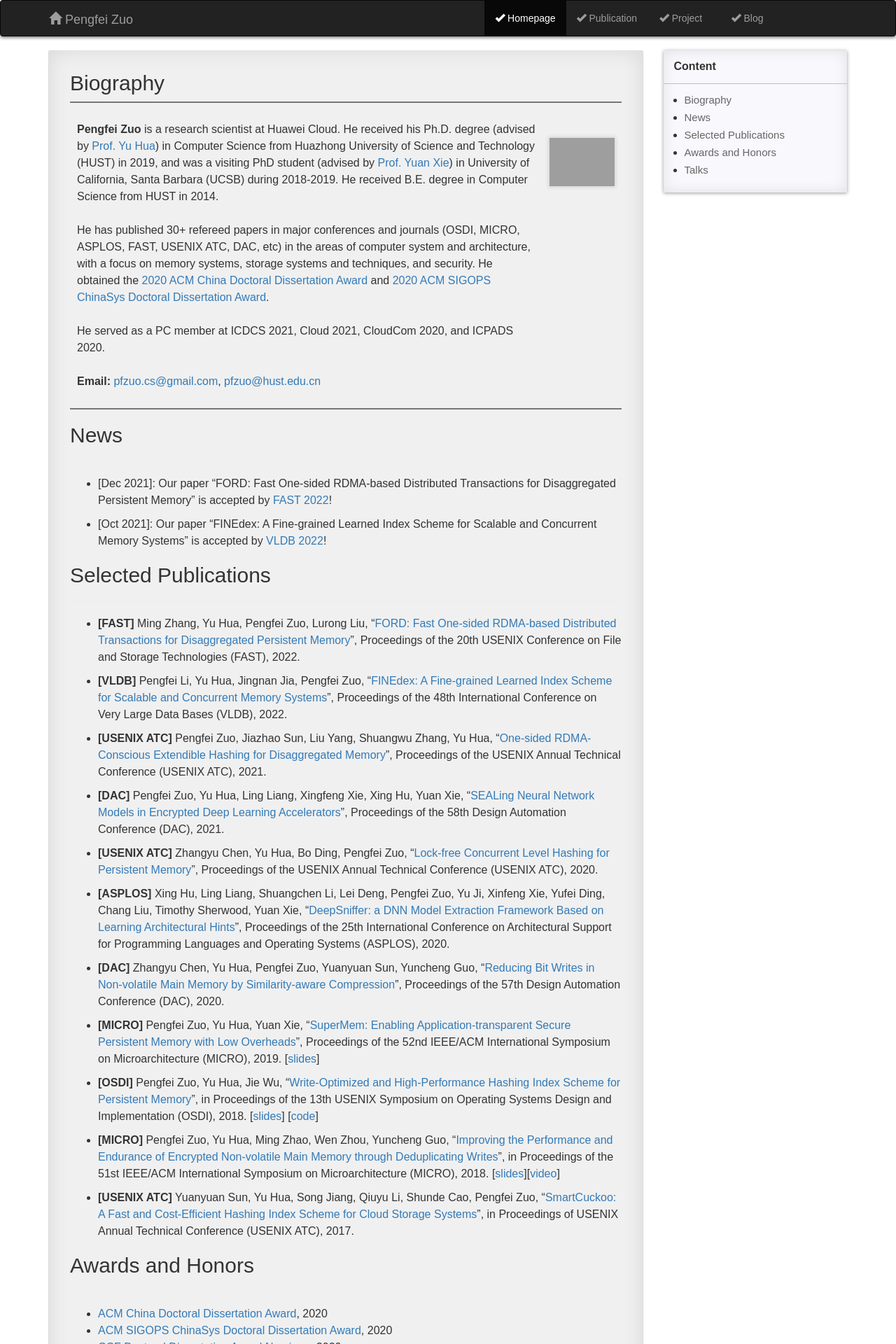
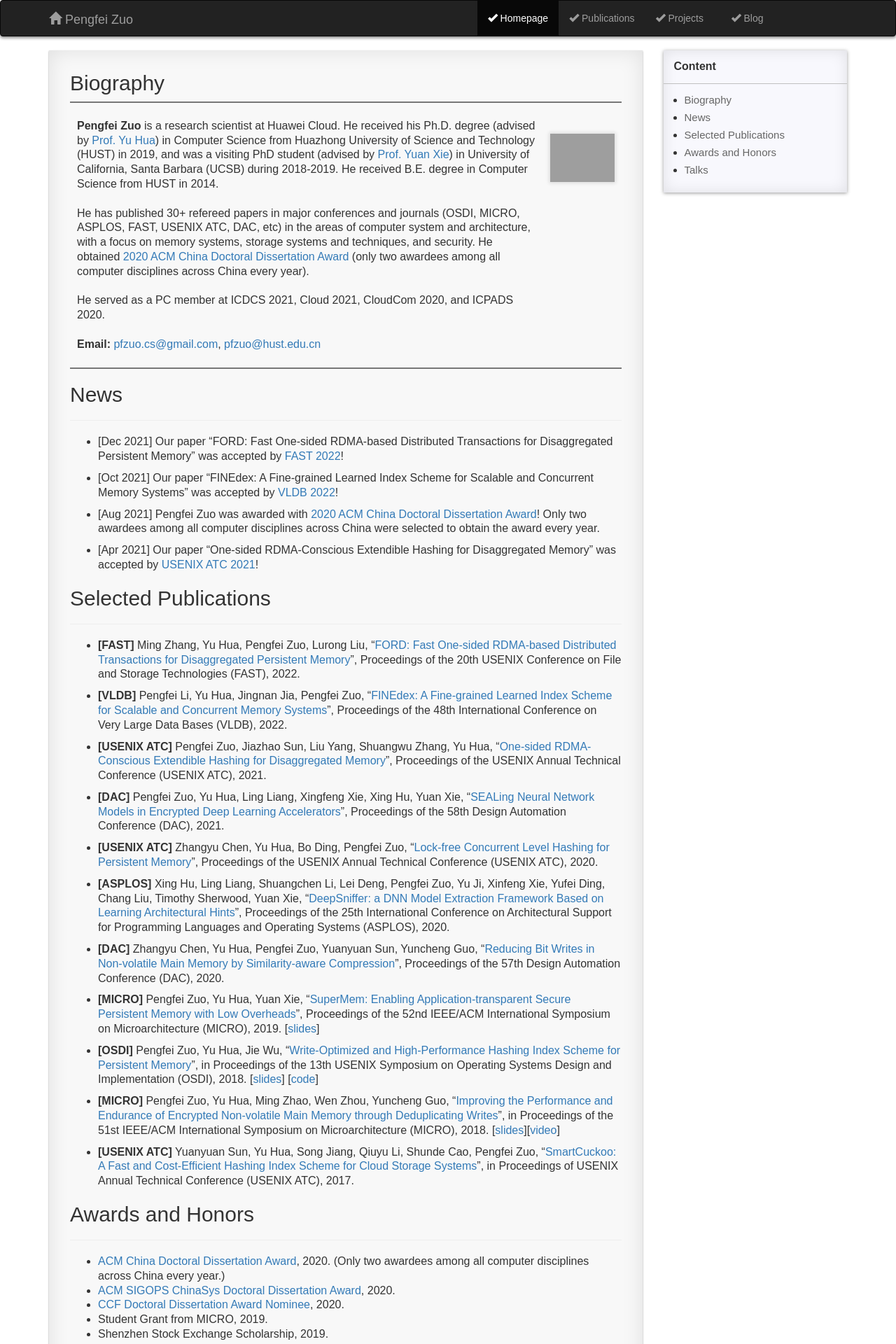
Before and after one commit to Menguozi/Menguozi.github.io, a Jekyll site: the page built from pages/1_homepage.md, in a window 1280 px wide. Shown: the top 1920 px of the page at 70% size. Built offline with Jekyll 4.4.1, drawn with Linux system fonts in a browser that asks for light colours; comment, search, counter and statistics services are not loaded; some of the changed text lies outside the part shown; grey boxes are pictures that could not be loaded.

Commit message:
new homepage

```diff
--- a/pages/1_homepage.md
+++ b/pages/1_homepage.md
@@ -12,17 +12,20 @@ permalink: /homepage/
 
 ## Biography
 
-| <br> **Pengfei Zuo** is a research scientist at Huawei Cloud. He received his Ph.D. degree (advised by [Prof. Yu Hua](https://csyhua.github.io/csyhua/index.html)) in Computer Science from Huazhong University of Science and Technology (HUST) in 2019, and was a visiting PhD student (advised by [Prof. Yuan Xie](https://www.ece.ucsb.edu/~yuanxie/)) in University of California, Santa Barbara (UCSB) during 2018-2019. He received B.E. degree in Computer Science from HUST in 2014. <br><br>He has published 30+ refereed papers in major conferences and journals (OSDI, MICRO, ASPLOS, FAST, USENIX ATC, DAC, etc) in the areas of computer system and architecture, with a focus on memory systems, storage systems and techniques, and security. He obtained the [2020 ACM China Doctoral Dissertation Award](https://www.acmturc.com/2021/cn/doctoral_thesis_award.html) and [2020 ACM SIGOPS ChinaSys Doctoral Dissertation Award](https://chinasys.org/doku.php?id=awards). <br><br> He served as a PC member at ICDCS 2021, Cloud 2021, CloudCom 2020, and ICPADS 2020. <br> <br> **Email:** <pfzuo.cs@gmail.com>, <pfzuo@hust.edu.cn>   <br> <br> | <br> &emsp; ![image](https://pfzuo.github.io/images/zuo-2021.jpg) <br> <br> |
+| <br> **Pengfei Zuo** is a research scientist at Huawei Cloud. He received his Ph.D. degree (advised by [Prof. Yu Hua](https://csyhua.github.io/csyhua/index.html)) in Computer Science from Huazhong University of Science and Technology (HUST) in 2019, and was a visiting PhD student (advised by [Prof. Yuan Xie](https://www.ece.ucsb.edu/~yuanxie/)) in University of California, Santa Barbara (UCSB) during 2018-2019. He received B.E. degree in Computer Science from HUST in 2014. <br><br>He has published 30+ refereed papers in major conferences and journals (OSDI, MICRO, ASPLOS, FAST, USENIX ATC, DAC, etc) in the areas of computer system and architecture, with a focus on memory systems, storage systems and techniques, and security. He obtained [2020 ACM China Doctoral Dissertation Award](https://www.acmturc.com/2021/cn/doctoral_thesis_award.html) (only two awardees among all computer disciplines across China every year). <br><br> He served as a PC member at ICDCS 2021, Cloud 2021, CloudCom 2020, and ICPADS 2020. <br> <br> **Email:** <pfzuo.cs@gmail.com>, <pfzuo@hust.edu.cn>   <br> <br> | <br> &emsp; ![image](https://pfzuo.github.io/images/zuo-2021.jpg) <br> <br> |
 
 ## News
 
 ---
 
-* [Dec 2021]: Our paper "FORD: Fast One-sided RDMA-based Distributed Transactions for Disaggregated Persistent Memory" is accepted by [FAST 2022](https://www.usenix.org/conference/fast22)!
+* [Dec 2021] Our paper "FORD: Fast One-sided RDMA-based Distributed Transactions for Disaggregated Persistent Memory" was accepted by [FAST 2022](https://www.usenix.org/conference/fast22)!
 
-* [Oct 2021]: Our paper "FINEdex: A Fine-grained Learned Index Scheme for Scalable and Concurrent Memory Systems" is accepted by [VLDB 2022](https://vldb.org/2022/)!
+* [Oct 2021] Our paper "FINEdex: A Fine-grained Learned Index Scheme for Scalable and Concurrent Memory Systems" was accepted by [VLDB 2022](https://vldb.org/2022/)!
 
 
+* [Aug 2021] Pengfei Zuo was awarded with [2020 ACM China Doctoral Dissertation Award](https://www.acmturc.com/2021/cn/doctoral_thesis_award.html)! Only two awardees among all computer disciplines across China were selected to obtain the award every year.
+
+* [Apr 2021] Our paper "One-sided RDMA-Conscious Extendible Hashing for Disaggregated Memory" was accepted by [USENIX ATC 2021](https://www.usenix.org/conference/atc21)!
 
 ## Selected Publications
 
@@ -55,19 +58,19 @@ permalink: /homepage/
 ## Awards and Honors
 
 ---
-*  [ACM China Doctoral Dissertation Award](https://www.acmturc.com/2021/cn/doctoral_thesis_award.html), 2020
-*  [ACM SIGOPS ChinaSys Doctoral Dissertation Award](https://chinasys.org/doku.php?id=home), 2020
-*  [CCF Doctoral Dissertation Award Nominee](https://www.ccf.org.cn/yxbsxwlwjtm/2021-01-14/721436.shtml), 2020
-*  Student Grant from MICRO, 2019
-*  Shenzhen Stock Exchange Scholarship, 2019
-*  Finalist for the Memorable Paper Award in [NVMW 2019](http://nvmw.ucsd.edu/)
-*  National Scholarship for Ph.D. Graduate Students, 2018
-*  Student Grant from OSDI, 2018
-*  Student Grant from MICRO, 2018
-*  National Scholarship for Ph.D. Graduate Students, 2017
-*  ZhiXing Excellent Graduate Scholarship, 2015
-*  Excellent Graduate Student in HUST, 2015, 2016, 2017, and 2018
-*  Award of Excellent B.E. Thesis in Hubei Province, 2014
+*  [ACM China Doctoral Dissertation Award](https://www.acmturc.com/2021/cn/doctoral_thesis_award.html), 2020. (Only two awardees among all computer disciplines across China every year.)
+*  [ACM SIGOPS ChinaSys Doctoral Dissertation Award](https://chinasys.org/doku.php?id=home), 2020.
+*  [CCF Doctoral Dissertation Award Nominee](https://www.ccf.org.cn/yxbsxwlwjtm/2021-01-14/721436.shtml), 2020.
+*  Student Grant from MICRO, 2019.
+*  Shenzhen Stock Exchange Scholarship, 2019.
+*  Finalist for the Memorable Paper Award in [NVMW 2019](http://nvmw.ucsd.edu/).
+*  National Scholarship for Ph.D. Graduate Students, 2018.
+*  Student Grant from OSDI, 2018.
+*  Student Grant from MICRO, 2018.
+*  National Scholarship for Ph.D. Graduate Students, 2017.
+*  ZhiXing Excellent Graduate Scholarship, 2015.
+*  Excellent Graduate Student in HUST, 2015, 2016, 2017, and 2018.
+*  Award of Excellent B.E. Thesis in Hubei Province, 2014.
 
 
 ## Talks
--- a/pages/2_publication.md
+++ b/pages/2_publication.md
@@ -1,6 +1,6 @@
 ---
 layout: page
-title: Publication
+title: Publications
 comments: true
 permalink: /publication/
 
--- a/static/css/index.css
+++ b/static/css/index.css
@@ -66,7 +66,7 @@ nav{
 .post-area{
 
 	/* background-color:#f8f8fd; */
-	background-color: #F0F0F0;
+	background-color: #f8f8f8;
 	-webkit-box-shadow: 0 1px 2px rgba(0,0,0,0.4),0 0 30px rgba(10,10,0,0.1) inset;
 	-moz-box-shadow: 0 1px 2px rgba(0,0,0,0.4),0 0 30px rgba(10,10,0,0.1) inset;
 	-o-box-shadow: 0 1px 2px rgba(0,0,0,0.4),0 0 30px rgba(10,10,0,0.1) inset;
@@ -240,7 +240,7 @@ footer .point{
 .post{
 	padding:10px 30px;
 	font-size: 16px;
-	line-height: 1.5;
+	line-height: 1.3;
 	/* -webkit-text-size-adjust: 100%; */
 }
 
```
Also changed, not shown: pages/3_project.md (+4 -4 lines).
